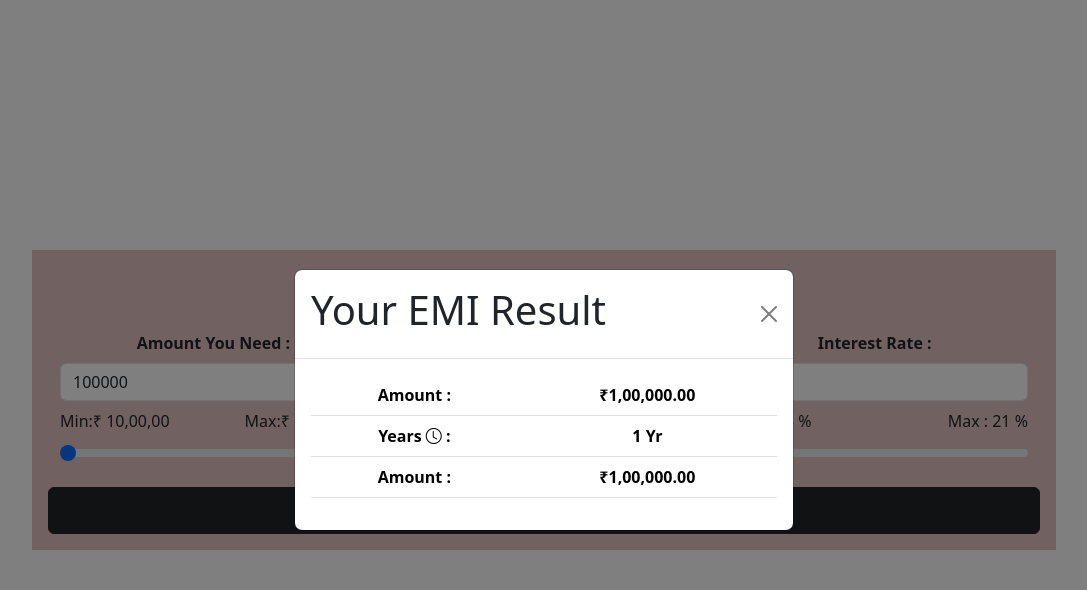
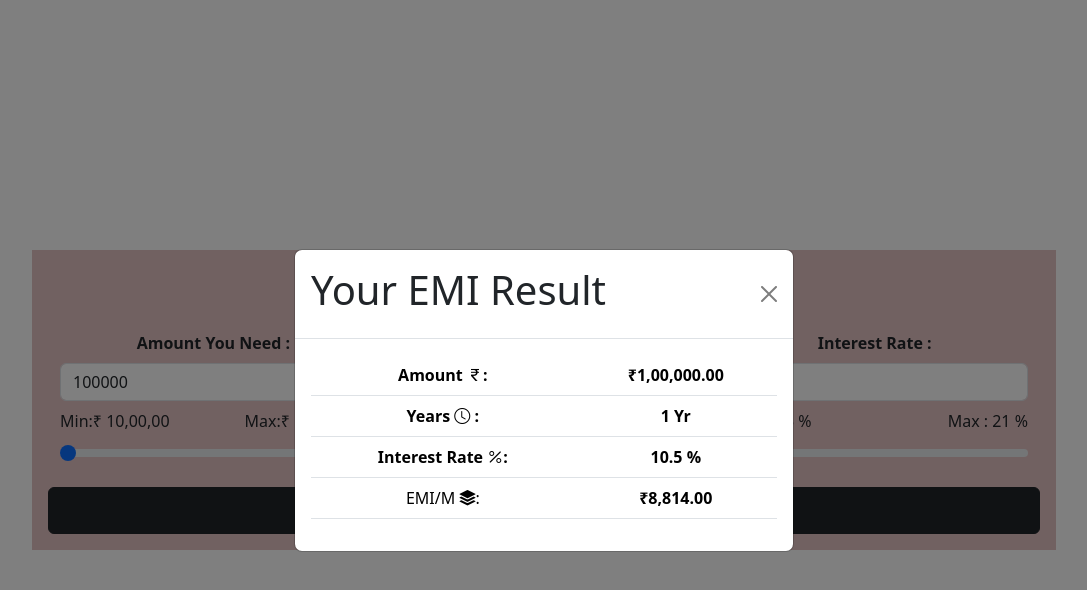
Before and after one commit to Himanshu12866/shop, a React (Create React App) app: page / in a window 1280 px wide. Both pictures are taken after a click on the button "Calculate". Shown: the top 590 px of the page, without its empty margins (96-1183 px from the left). Built offline with nearby package versions, Linux system fonts and the light colour scheme.

Commit message:
"Added EMI calculation functionality and updated modal content to display EMI result"

```diff
--- a/src/components/emi-calculator.jsx
+++ b/src/components/emi-calculator.jsx
@@ -15,6 +15,18 @@ export default function EMIcalculator() {
     const [rate, setRate] = useState(10.5)
     function ChangeRate(e) {
         setRate(e.target.value)
+    }
+
+    const [emi, setEmi] = useState(0)
+
+    function emiPM() {
+        let p = amount;
+        let r = rate / 12 / 100;
+        let n = year * 12;
+        let EMI = p * r * (Math.pow(1 + r, n)) / (Math.pow(1 + r, n) - 1);
+        setEmi(Math.floor(EMI).toLocaleString("en-in", {"style":"currency" , "currency":"INR"}))
+
+
     }
     return (
         <div className="d-flex justify-content-center w-100 align-items-center" style={{ height: "100vh" }}>
@@ -55,7 +67,7 @@ export default function EMIcalculator() {
                         <input type="range" className="form-range" value={rate} onChange={ChangeRate} min={10.5} max={21} step={0.1} />
                     </div>
                 </div>
-                <button data-bs-target="#modalId" data-bs-toggle="modal" className="btn btn-dark">Calculate</button>
+                <button onClick={emiPM} data-bs-target="#modalId" data-bs-toggle="modal" className="btn btn-dark">Calculate</button>
                 <div className="modal fade" id="modalId">
                     <div className="modal-dialog modal-dialog-centered">
                         <div className="modal-content">
@@ -67,16 +79,22 @@ export default function EMIcalculator() {
                                 <table className="table table-hover">
                                     <tbody>
                                         <tr className="fw-bold">
-                            <td>Amount : </td>
-                            <td>{amount.toLocaleString('en-in', {style:"currency", currency:"INR"})}</td>
+                                            <td>Amount <sapn className="bi bi-currency-rupee"></sapn>: </td>
+                                            <td>{amount.toLocaleString('en-in', { style: "currency", currency: "INR" })}</td>
                                         </tr>
                                         <tr className="fw-bold">
                                             <td> Years <span className="bi bi-clock"></span> : </td>
                                             <td>{year} Yr</td>
                                         </tr>
                                         <tr className="fw-bold">
-                            <td>Amount : </td>
-                            <td>{amount.toLocaleString('en-in', {style:"currency", currency:"INR"})}</td>
+                                            <td>Interest Rate <span className="bi bi-percent"></span>: </td>
+                                            <td>
+                                                {rate} %
+                                            </td>
+                                        </tr>
+                                        <tr>
+                                            <td>EMI/M  <span className="bi bi-stack"></span>:</td>
+                                            <td className="fw-bold">{emi}</td>
                                         </tr>
                                     </tbody>
 
```
Lines whose indentation alone changed are shown as unchanged.
